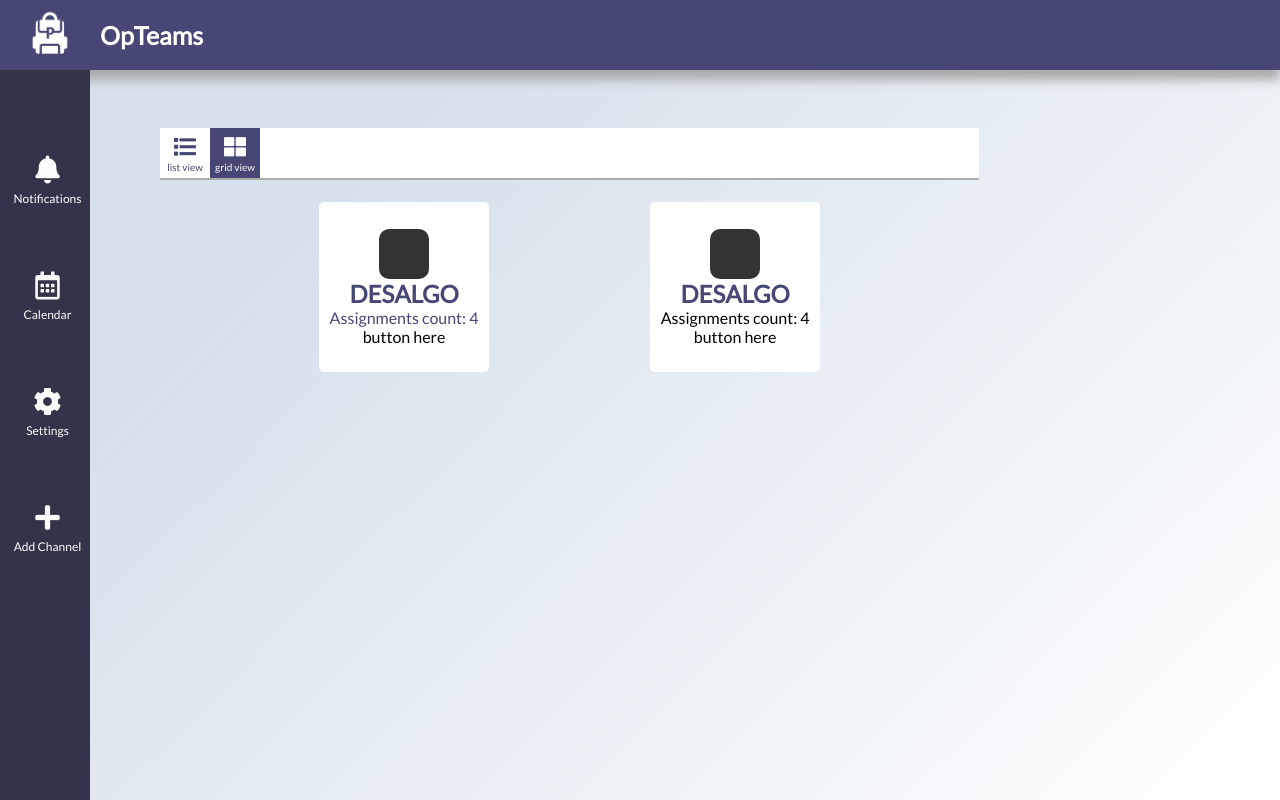
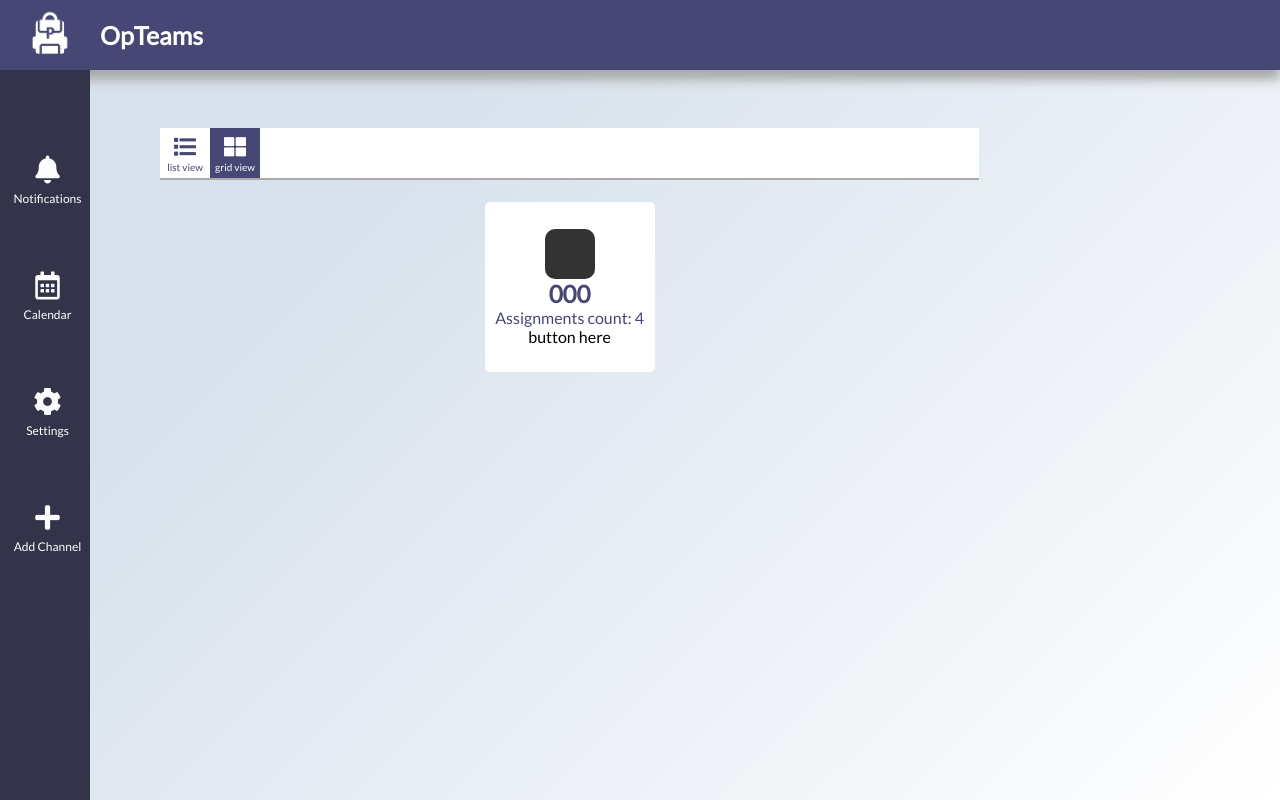
Before and after one commit to jgarivera/opteams, a Django app: page /main_grid in a window 1280 px wide. Run offline with Django 3.2, Linux system fonts and the light colour scheme; a user stored in the database is signed in; tables that the repository leaves empty hold one stand-in row (values such as "Sample post"); parts of the project's set-up code (start-up, migrations or seed data) failed here and were passed over; some libraries are stand-ins or nearby versions.

Commit message:
Grid view

```diff
--- a/core/templates/index_grid.html
+++ b/core/templates/index_grid.html
@@ -25,74 +25,34 @@
 
     <!-- Card area -->
     <div class="card-area">
+        {% for ca in channel_assignments%}
             <div class="subject-cover">
                 <ul class="cards">
+                {% for entries in ca %}
+                    {% if forloop.first  %}
                         <li class="subject">
                             <div class="colored-shape">
                             </div>
-                    <h1 class="title">DESALGO</h1>
+                            <h1 class="title">{{ entries.subject_code }}</h1>
                             <p class="subtitle">Assignments count: 4</p>
                             <p>button here</p>
                         </li>
+                    {% else %}
                     <li>
-                    <a
-                        href="https://teams.microsoft.com/_#/apps/66aeee93-507d-479a-a3ef-8f494af43945/sections/classroom">
-                        <h1 class="title">Assignment#2</h1>
+                        <a href="{{ entries.url }}">
+                            <h1 class="title">{{ entries.title }}</h1>
                             <span>
-                            <h1>Due Oct 21 </h1>
+                                <h1>{{ entries.subtitle }}</h1>
                             </span>
                         </a>
                     </li>
+                    {% endif %}
+
+
+                {% endfor %}
                 </ul>
             </div>
-
-        <div class="subject-cover">
-            <ul class="cards">
-                <li class="subject">
-                    <div class="colored-shape">
-                    </div>
-                    <h1 class="title">DESALGO</h1>
-                    <p>Assignments count: 4</p>
-                    <p>button here</p>
-                </li>
-                <li>
-                    <a
-                        href="https://teams.microsoft.com/_#/apps/66aeee93-507d-479a-a3ef-8f494af43945/sections/classroom">
-                        <h1 class="title">Assignment#2</h1>
-                        <span>
-                            <h1>Due Oct 21 </h1>
-                        </span>
-                    </a>
-                </li>
-                <li>
-                    <a
-                        href="https://teams.microsoft.com/_#/apps/66aeee93-507d-479a-a3ef-8f494af43945/sections/classroom">
-                        <h1 class="title">Assignment#2</h1>
-                        <span>
-                            <h1>Due Oct 21 </h1>
-                        </span>
-                    </a>
-                </li>
-                <li>
-                    <a
-                        href="https://teams.microsoft.com/_#/apps/66aeee93-507d-479a-a3ef-8f494af43945/sections/classroom">
-                        <h1 class="title">Assignment#2</h1>
-                        <span>
-                            <h1>Due Oct 21 </h1>
-                        </span>
-                    </a>
-                </li>
-                <li>
-                    <a
-                        href="https://teams.microsoft.com/_#/apps/66aeee93-507d-479a-a3ef-8f494af43945/sections/classroom">
-                        <h1 class="title">Assignment#2</h1>
-                        <span>
-                            <h1>Due Oct 21 </h1>
-                        </span>
-                    </a>
-                </li>
-            </ul>
-        </div>
+        {% endfor %}
     </div>
 </div>
 {% endblock %}
--- a/core/views/pages.py
+++ b/core/views/pages.py
@@ -14,7 +14,7 @@ import stream
 @login_required
 def index(request):
     """
-    Render the index page
+    Render the index page - main_list
     """
 
     # Retrieve all assignments from user's channel subscriptions
@@ -28,7 +28,28 @@ def index(request):
 
 @login_required
 def main_grid(request):
-    context = {}
+    # Retrieve all assignments from user's channel subscriptions
+    profile = request.user.userprofile
+    subscribed_channels = profile.subscriptions.all()
+
+    channel_assignment_map = {}
+
+    for c in subscribed_channels:
+        assignments = Assignment.objects.in_date_due_order(channel=c)
+        channel_assignment_map[c] = assignments
+
+    channel_assignments = []
+    for key, value in channel_assignment_map.items():
+        ca = []
+        # Append channel object
+        ca.append(key)
+        # Append assignments
+        for v in value:
+            ca.append(v)
+        channel_assignments.append(ca)
+
+    print(channel_assignments)
+    context = {"channel_assignments": channel_assignments}
     return render(request, "index_grid.html", context)
 
 
```
Lines whose indentation alone changed are shown as unchanged.
